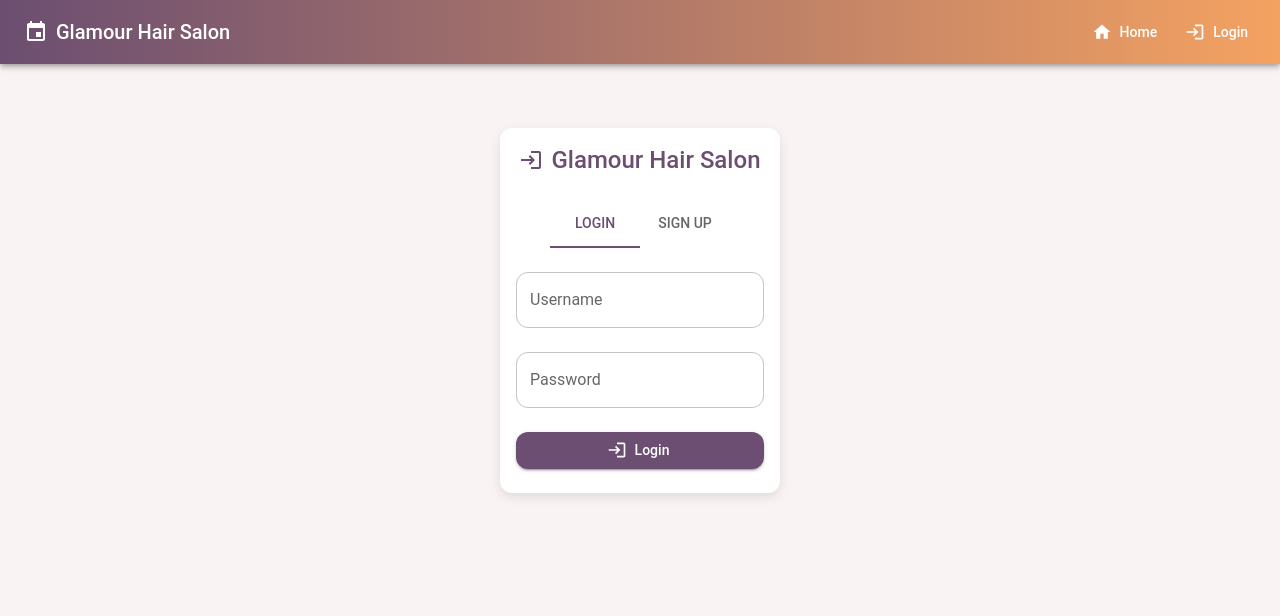
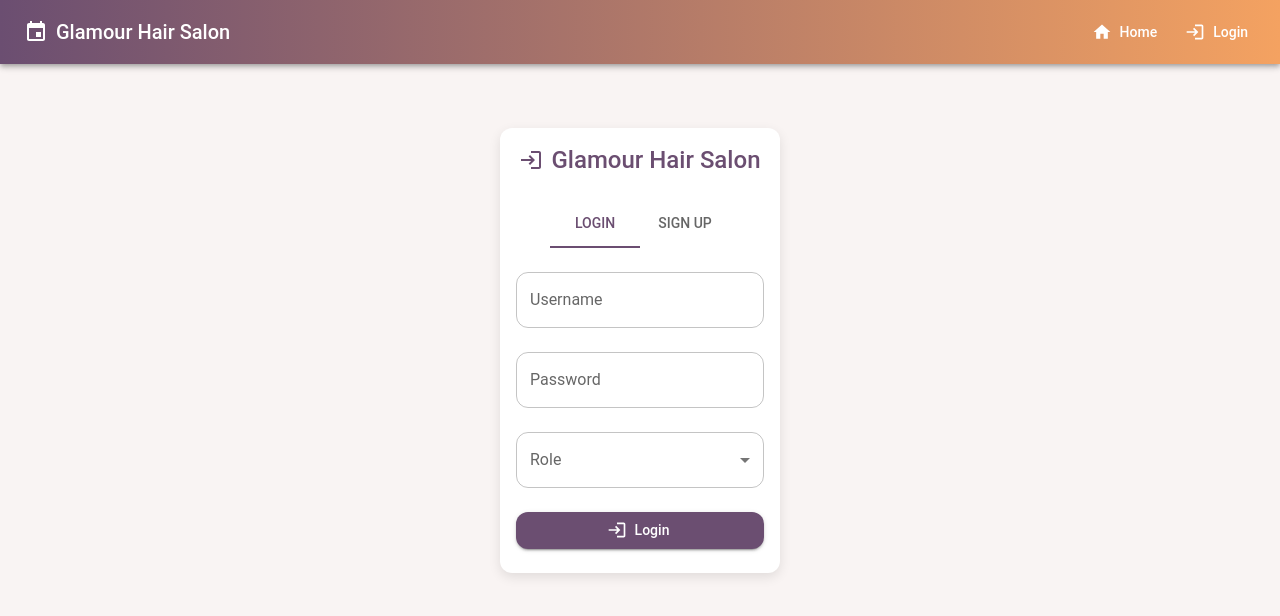
Before and after one commit to Faithtoyin01/Hair-Salon-Operations, a React (Create React App) app: page /login in a window 1280 px wide. Shown: the top 616 px of the page. Built offline with nearby package versions, Linux system fonts and the light colour scheme; a web font is replaced by a local one.

Commit message:
update LoginPage.js

```diff
--- a/src/pages/LoginPage.js
+++ b/src/pages/LoginPage.js
@@ -19,7 +19,7 @@ import {
   Login as LoginIcon,
   PersonAdd as SignupIcon,
 } from "@mui/icons-material";
-import { saveUser } from "../utils";
+import { saveUser } from "./utils";
 
 const LoginPage = ({ setUser, users, setUsers }) => {
   const [isLogin, setIsLogin] = useState(true);
@@ -35,7 +35,8 @@ const LoginPage = ({ setUser, users, setUsers }) => {
 
   const handleLogin = () => {
     const user = users.find(
-      (u) => u.username === username && u.password === password
+      (u) =>
+        u.username === username && u.password === password && u.role === role
     );
     if (user) {
       setUser(user);
@@ -48,7 +49,7 @@ const LoginPage = ({ setUser, users, setUsers }) => {
           : "/customer-dashboard"
       );
     } else {
-      alert("Invalid credentials");
+      alert("Invalid credentials or role");
     }
   };
 
@@ -149,6 +150,17 @@ const LoginPage = ({ setUser, users, setUsers }) => {
                   onChange={(e) => setPassword(e.target.value)}
                   variant="outlined"
                 />
+                <FormControl fullWidth>
+                  <InputLabel>Role</InputLabel>
+                  <Select
+                    value={role}
+                    onChange={(e) => setRole(e.target.value)}
+                  >
+                    <MenuItem value="customer">Customer</MenuItem>
+                    <MenuItem value="stylist">Stylist</MenuItem>
+                    <MenuItem value="admin">Admin</MenuItem>
+                  </Select>
+                </FormControl>
                 <Button
                   fullWidth
                   variant="contained"
```
